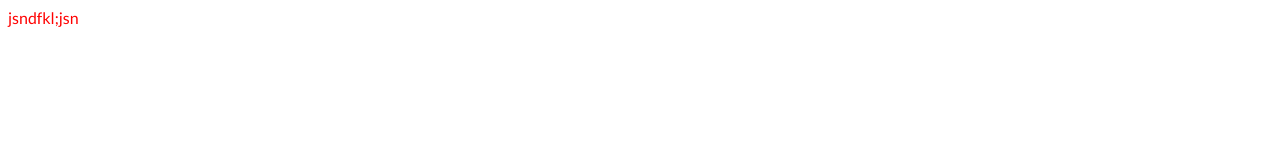
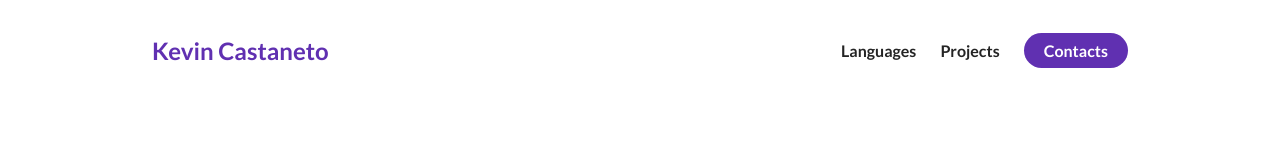
Before and after one commit to kkevinpaull/E-Portfolio, a plain HTML site: page index.html in a window 1280 px wide. Drawn offline with Linux system fonts and the light colour scheme.

Commit message:
Navigation Bar

```diff
--- a/index.html
+++ b/index.html
@@ -7,6 +7,29 @@
     <link rel="stylesheet" href="./style.css">
 </head>
 <body>
-    jsndfkl;jsn
+    <section id="about-me">
+        <nav>
+            <div class="personal__logo">Kevin Castaneto</div>
+            <ul class="nav__link--list">
+                <li>
+                    <a href="" class="
+                    nav__link--anchor
+                    link__hover-effect
+                    link--hover-effect--black">Languages</a>
+                </li>
+                <li>
+                    <a href="" class="
+                    nav__link--anchor
+                    link__hover-effect
+                    link--hover-effect--black">Projects</a>
+                </li>
+                <li>
+                    <a href="" class="
+                    nav__link--anchor
+                    nav__link--anchor-primary">Contacts</a>
+                </li>
+            </ul>
+        </nav>
+    </section>
 </body>
 </html>
--- a/style.css
+++ b/style.css
@@ -1,6 +1,66 @@
 @import url('https://fonts.googleapis.com/css2?family=Lato:wght@100;400;700&display=swap');
 
 * {
-    color: red;
     font-family: 'Lato', sans-serif;
+    padding: 0;
+    margin: 0;
+    box-sizing: border-box;
 }
+
+h1, h2, h3, h4, h5, h6, span{
+    color:#242424;
+    display: flex;
+    text-align: center;
+    line-height: 1.25;
+}
+
+p {
+    line-height: 1.5;
+    font-size: 16px;
+}
+
+li {
+    list-style-type: none;
+}
+
+/* NAVIGATION BAR */
+
+nav {
+    height: 100px;
+    width: 100%;
+    max-width: 1000px;
+    margin: 0 auto;
+    display: flex;
+    justify-content:space-between;
+    align-items: center;
+}
+
+.nav__link--list {
+    display: flex;
+}
+
+.nav__link--anchor{
+    margin: 0 12px;
+    color:#242424;
+    text-decoration: none;
+    font-weight: 700;;
+}
+
+.nav__link--anchor-primary{
+    background-color:  #6030b1;
+    padding:8px 20px;
+    border-radius: 50px;
+    color: white;
+    transition: all 300ms ease;
+}
+
+.nav__link--anchor-primary:hover {
+    background-color: #5d3eff;
+}
+
+.personal__logo {
+    font-size: 24px;
+    color: #6030b1;
+    margin: 0 12px;
+    font-weight: bold;
+}
```
Also changed, not shown: 1 other file.
